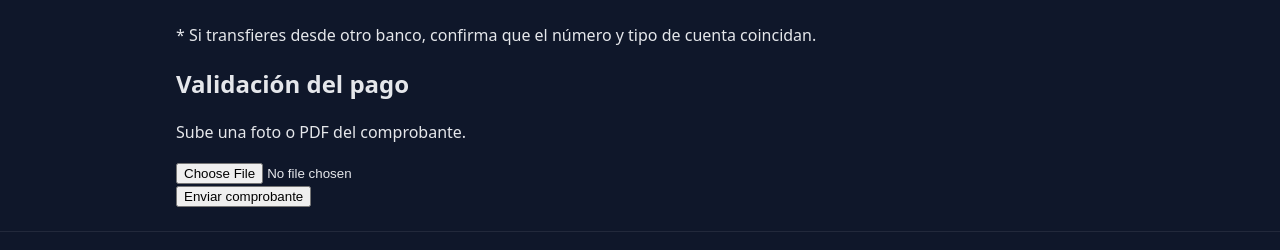
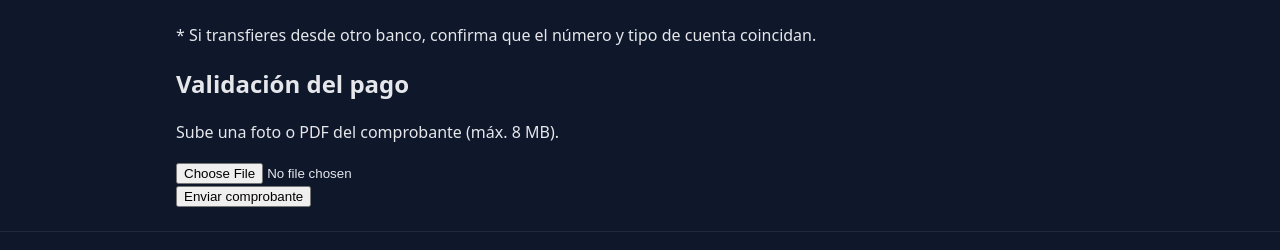
Before and after one commit to robertotitus86/ds160-app, a Next.js app: page /transferencia in a window 1280 px wide. Shown: the part 760-1010 px from the top of the page. Built offline with nearby package versions, Linux system fonts and the light colour scheme.

Commit message:
Update TransferenciaClient.jsx

```diff
--- a/src/app/transferencia/TransferenciaClient.jsx
+++ b/src/app/transferencia/TransferenciaClient.jsx
@@ -34,14 +34,19 @@ export default function TransferenciaClient() {
 
   const onSubmit = async (e) => {
     e.preventDefault();
-    if (!file) return alert("Adjunta el comprobante antes de enviar.");
+    if (!file) {
+      alert("Adjunta el comprobante antes de enviar.");
+      return;
+    }
     setIsSending(true);
     try {
       const fd = new FormData();
       fd.append("file", file);
+
       const res = await fetch("/api/upload", { method: "POST", body: fd });
       const data = await res.json();
-      if (!res.ok) throw new Error(data?.error || "Error al subir");
+      if (!res.ok) throw new Error(data?.error || "Error al subir.");
+
       setUploadedUrl(data.url);
       alert("Comprobante subido correctamente.");
     } catch (err) {
@@ -52,10 +57,10 @@ export default function TransferenciaClient() {
   };
 
   return (
-    <section className="rounded-2xl bg-[#0f172a] border border-white/10 p-6">
-      <h2 className="text-xl font-semibold mb-4">Validación del pago</h2>
-      <p className="text-sm text-gray-400 mb-4">
-        Sube una foto o PDF del comprobante.
+    <div className="space-y-4">
+      <h2 className="text-xl font-semibold">Validación del pago</h2>
+      <p className="text-sm text-gray-400">
+        Sube una foto o PDF del comprobante (máx. 8&nbsp;MB).
       </p>
 
       <form onSubmit={onSubmit} className="space-y-4">
@@ -66,6 +71,7 @@ export default function TransferenciaClient() {
           className="block w-full text-sm file:mr-4 file:rounded-md file:border-0 file:bg-[#6d28d9] file:px-4 file:py-2 file:text-white hover:file:bg-[#5b21b6]"
         />
 
+        {/* Preview si es imagen */}
         {previewUrl && (
           <div className="mt-2">
             <img
@@ -76,9 +82,11 @@ export default function TransferenciaClient() {
           </div>
         )}
 
+        {/* Estado si es PDF */}
         {file && !previewUrl && file.type === "application/pdf" && (
           <p className="text-sm text-gray-300">
-            Archivo PDF seleccionado: <span className="font-medium">{file.name}</span>
+            Archivo PDF seleccionado:{" "}
+            <span className="font-medium">{file.name}</span>
           </p>
         )}
 
@@ -119,6 +127,6 @@ export default function TransferenciaClient() {
           </p>
         )}
       </form>
-    </section>
+    </div>
   );
 }
```
